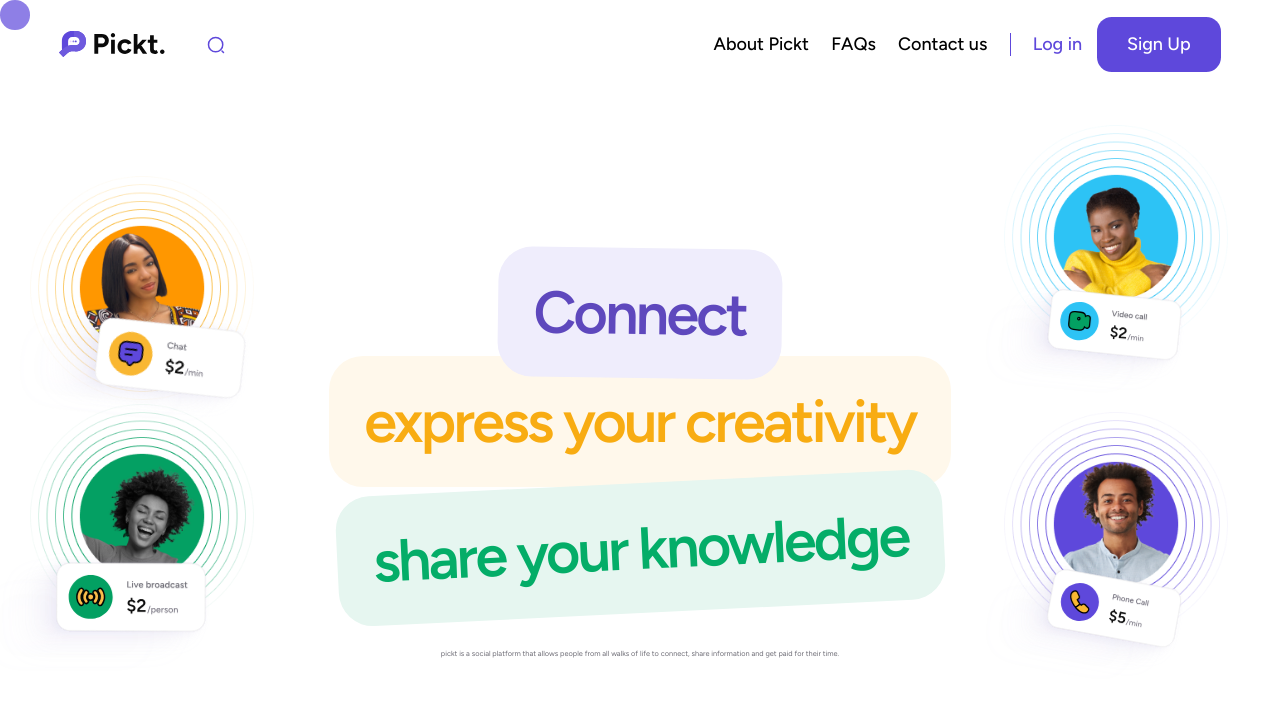
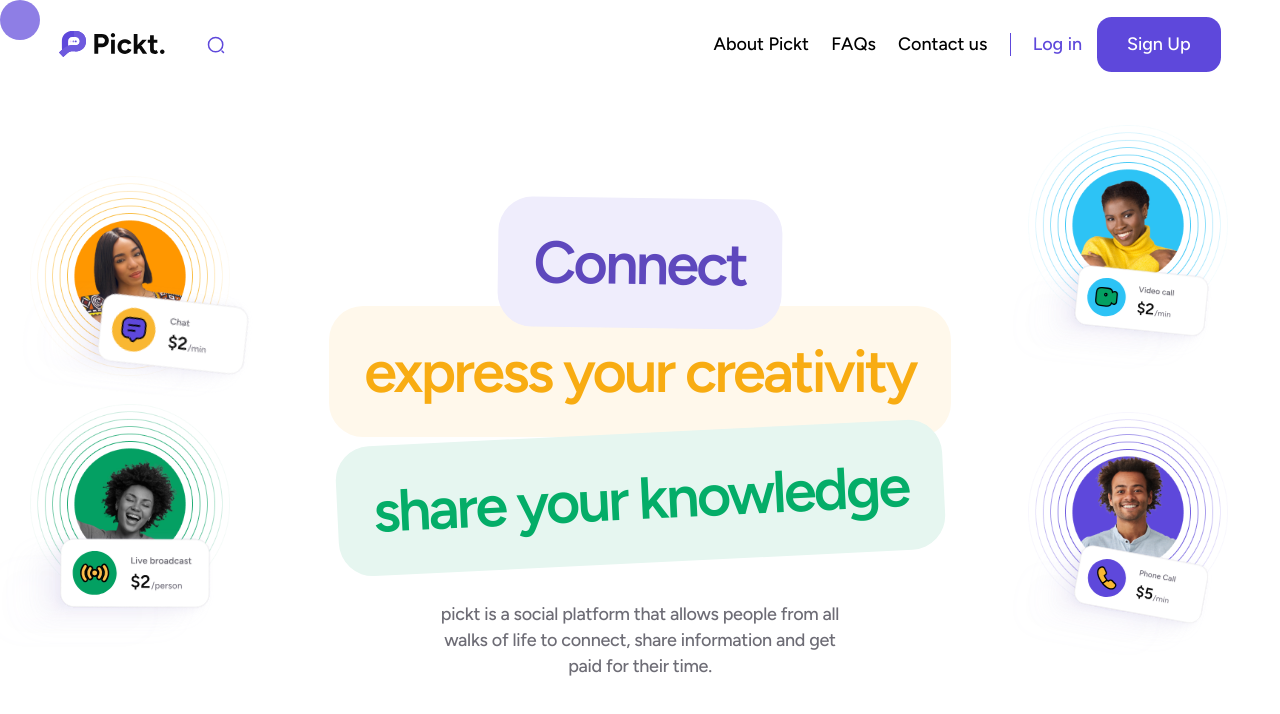
Before and after one commit to abdvllJSX/pickt, a Next.js app: page / in a window 1280 px wide. Shown: the top 714 px of the page. Built offline with nearby package versions, Linux system fonts and the light colour scheme.

Commit message:
its my birthday vs code pity me, no bugs today pls

```diff
--- a/src/components/customCursor/styles.module.scss
+++ b/src/components/customCursor/styles.module.scss
@@ -3,9 +3,9 @@
 .cursor{
     position: fixed;
     background-color: $base;
-    width: 4rem;
+    width: 40px;
     z-index: 5;
-    height: 4rem;
+    height: 40px;
     opacity: .7;
     border-radius: 50%;
 }
--- a/src/components/header/styles.module.scss
+++ b/src/components/header/styles.module.scss
@@ -4,7 +4,6 @@
     width: 100vw;
     display: flex;
     padding-inline: 8rem;
-    // align-items: last baseline;
     justify-content: space-between;
     height: max(56px, 12rem);
 
--- a/src/components/hero/index.jsx
+++ b/src/components/hero/index.jsx
@@ -1,5 +1,6 @@
 import styles from './styles.module.scss'
 export default function index() {
+
     const images = [
         {
             image: "/home_image_1.png",
@@ -37,7 +38,7 @@
                 {
                     images.map((image, index) => (
                         <div className={styles.hero_image_decors_decor} key={index}>
-                           <img src={`${image.image}`} alt="" className={styles.hero_image_decors_decor_avater} style={{width: "224px", height: "224px"}}/>
+                           <img src={`${image.image}`} alt="" className={styles.hero_image_decors_decor_avater} />
                            <img src={`${image.subImage}`} alt=""  className={styles.hero_image_decors_decor_card}/>
                         </div>
                     ))
--- a/src/components/hero/styles.module.scss
+++ b/src/components/hero/styles.module.scss
@@ -49,7 +49,16 @@
                 background: #e6f6f0;
                 transform: rotate(-2.8deg);
             }
+        }
 
+        &__p {
+            font-weight: 500;
+            line-height: 1.45;
+            letter-spacing: -.016em;
+            width: max(45rem, 400px);
+            font-size: max(18px,2rem);
+            margin-inline: auto;
+            margin-bottom: 3.5810205909vh;
         }
     }
 
--- a/src/pages/index.js
+++ b/src/pages/index.js
@@ -7,6 +7,7 @@
 import Hero from "../components/hero"
 export default function Home() {
   useEffect(() => {
+    console.log(window.innerWidth)
     scroll()
   })
   return (
```
